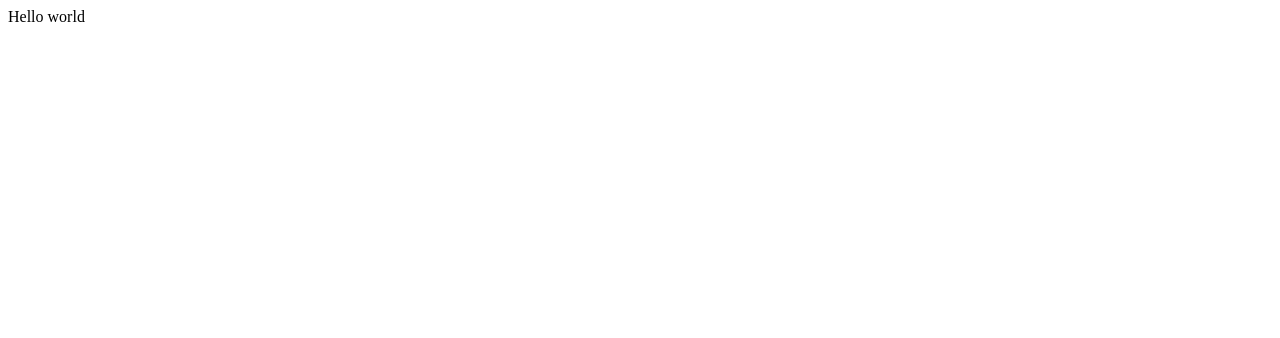
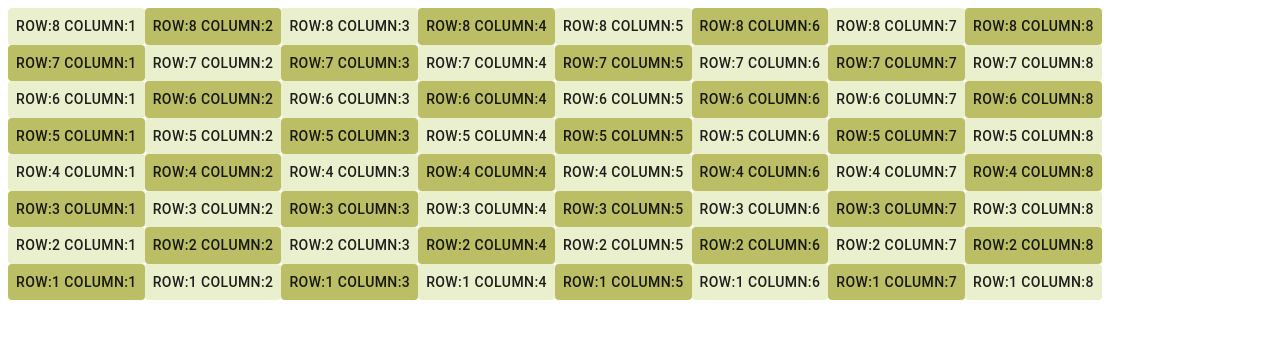
Before and after one commit to hubertTCM/chess, a React app in the folder spa/: page / in a window 1280 px wide. Shown: the top 338 px of the page. Built offline with nearby package versions, Linux system fonts and the light colour scheme.

Commit message:
create game skelton

```diff
--- /dev/null
+++ b/spa/src/components/square.tsx
@@ -0,0 +1,31 @@
+import React from "react";
+import { Position, Role } from "../type";
+import { Button, makeStyles } from "@material-ui/core";
+
+export type SquareProps = {
+  role?: Role;
+  position: Position;
+};
+
+const useStyles = makeStyles(theme => ({
+  dark: {
+    backgroundColor: "RGB(187, 190, 100)"
+  },
+  light: {
+    backgroundColor: "RGB(234, 240, 206)"
+  }
+}));
+
+const Square = (props: SquareProps) => {
+  const { position } = props;
+  const { row, column } = position;
+  const isDark = (row + column) % 2 == 0;
+  const classes = useStyles();
+  return (
+    <Button
+      className={isDark ? classes.dark : classes.light}
+    >{`row:${position.row} column:${position.column}`}</Button>
+  );
+};
+
+export default Square;
--- /dev/null
+++ b/spa/src/game.tsx
@@ -0,0 +1,34 @@
+import React from "react";
+
+import { Position, PositionOption } from "./type";
+import { makeStyles } from "@material-ui/core";
+import Square from "./components/square";
+
+const useStyles = makeStyles(theme => ({
+  root: { display: "flex", flexDirection: "column-reverse" },
+  row: {}
+}));
+
+type ClassesType = ReturnType<typeof useStyles>;
+const options: PositionOption[] = [1, 2, 3, 4, 5, 6, 7, 8];
+const renderRow = (row: PositionOption, classes: ClassesType) => {
+  return (
+    <div className={classes.row}>
+      {options.map(column => {
+        return <Square position={{ row, column }}></Square>;
+      })}
+    </div>
+  );
+};
+const Game = () => {
+  const classes = useStyles();
+  return (
+    <div className={classes.root}>
+      {options.map(x => {
+        return renderRow(x, classes);
+      })}
+    </div>
+  );
+};
+
+export default Game;
--- a/spa/src/index.tsx
+++ b/spa/src/index.tsx
@@ -1,4 +1,5 @@
 import React from "react";
 import { render } from "react-dom";
+import Game from "./game";
 
-render(<div>Hello world</div>, document.getElementById("root"));
+render(<Game />, document.getElementById("root"));
--- /dev/null
+++ b/spa/src/type.ts
@@ -0,0 +1,11 @@
+export type Player = "white" | "black";
+export type Piece = "king" | "rook" | "bishop" | "queen" | "kight" | "pawn";
+export type Role = {
+  player: Player;
+  piece: Piece;
+};
+export type PositionOption = 1 | 2 | 3 | 4 | 5 | 6 | 7 | 8;
+export type Position = {
+  row: PositionOption;
+  column: PositionOption;
+};
```
